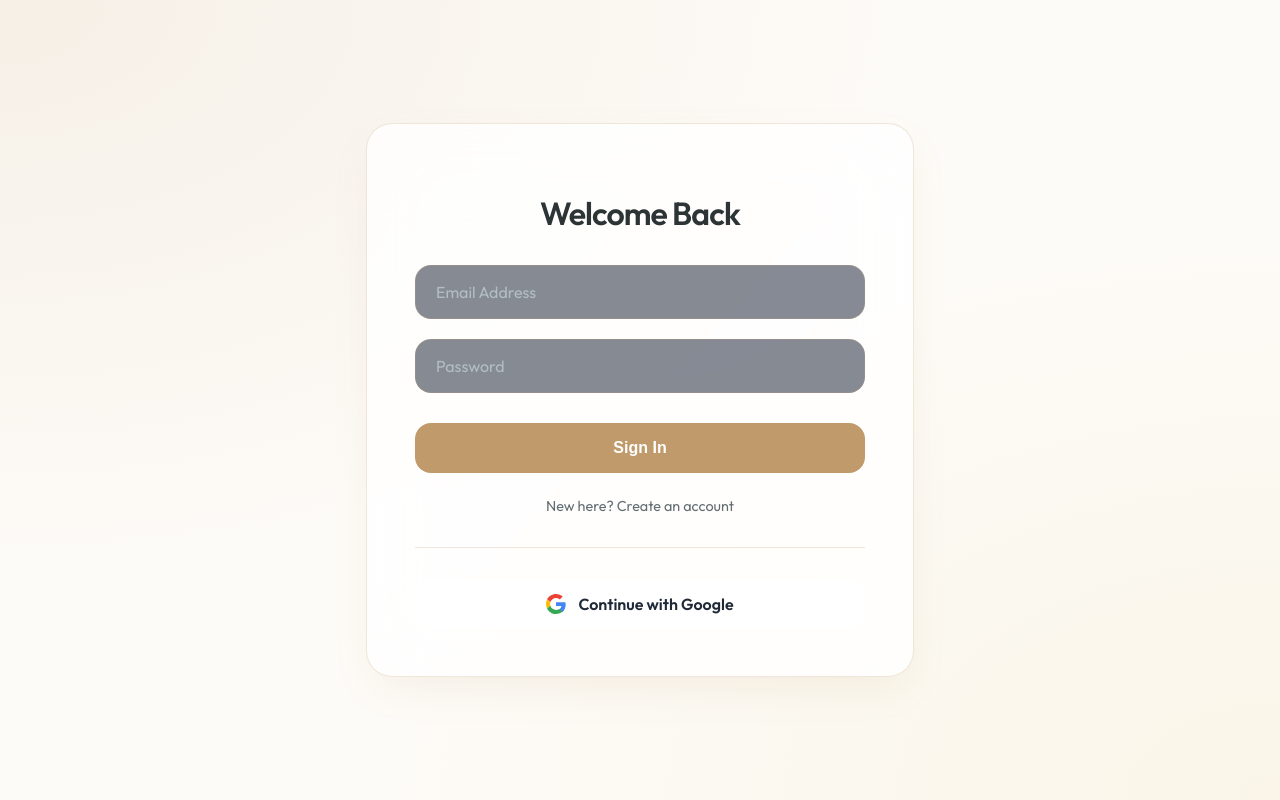
After one commit to riyasingh04-dev/fastapi-ai-chat, a FastAPI app: template app/templates/login.html in a window 1280 px wide. The commit adds this page. Run offline with FastAPI, Linux system fonts and the light colour scheme; the template is opened without the code that fills it, so the values that code supplies are empty; parts of the project's set-up code (start-up, migrations or seed data) failed here and were passed over.

Commit message:
feat: add Google OAuth and email/password auth for multi-user users

```diff
--- a/app/main.py
+++ b/app/main.py
@@ -5,8 +5,11 @@ from fastapi.templating import Jinja2Templates
 
 from starlette.middleware.sessions import SessionMiddleware
 from app.config import get_secret_key
+from app.database import engine, Base
+from app.routers import chat, auth
 
-from app.routers import chat, auth
+# Create database tables
+Base.metadata.create_all(bind=engine)
 
 app = FastAPI(title="FastAPI AI Chat App")
 
@@ -24,12 +27,14 @@ app.include_router(auth.router)
 def home(request: Request):
     user = request.session.get('user')
     if not user:
-        return RedirectResponse(url='/auth/google')
+        # Redirect to the new unified login page
+        return RedirectResponse(url='/auth/login')
 
     return templates.TemplateResponse(
         "index.html",
         {
             "request": request,
-            "user": user
+            "user": user,
+            "token": request.session.get('token')
         }
     )
--- a/app/static/style.css
+++ b/app/static/style.css
@@ -12,27 +12,26 @@
 */
 
 :root {
-    /* Lighter, Golden-Classy Theme */
+    /* Golden-Classy Theme */
     --bg-color: #fdfbf7;
     /* Warm creamy white */
-    --card-bg: rgba(255, 255, 255, 0.75);
+    --card-bg: rgba(255, 255, 255, 0.8);
     --primary: #c19a6b;
     /* Muted Gold / Bronze */
     --primary-hover: #a67c52;
+    --accent: #d4af37;
+    /* Brighter Gold */
     --text-main: #2d3436;
     /* Soft charcoal */
     --text-muted: #636e72;
     --border: rgba(193, 154, 107, 0.25);
-    /* Golden tint border */
     --shadow-soft: 0 16px 42px -10px rgba(193, 154, 107, 0.15);
     --shadow-inset: inset 0 2px 4px rgba(0, 0, 0, 0.02);
     --bubble-user: linear-gradient(135deg, #d4af37, #c19a6b);
-    /* Gradient Gold */
     --bubble-bot: #ffffff;
 
     --phi: 1.618;
     --radius-lg: 26px;
-    /* 16 * 1.618 */
     --radius-md: 16px;
     --radius-sm: 10px;
 }
@@ -42,10 +41,9 @@ body {
     height: 100vh;
     background: var(--bg-color);
     background-image:
-        radial-gradient(at 0% 0%, rgba(193, 154, 107, 0.08) 0px, transparent 50%),
-        radial-gradient(at 100% 100%, rgba(193, 154, 107, 0.08) 0px, transparent 50%);
+        radial-gradient(at 0% 0%, rgba(193, 154, 107, 0.12) 0px, transparent 50%),
+        radial-gradient(at 100% 100%, rgba(212, 175, 55, 0.08) 0px, transparent 50%);
     font-family: 'Outfit', sans-serif;
-
     color: var(--text-main);
     display: flex;
     justify-content: center;
--- /dev/null
+++ b/app/templates/login.html
@@ -0,0 +1,211 @@
+<!DOCTYPE html>
+<html>
+
+<head>
+    <title>Login - AI Chat</title>
+    <link rel="stylesheet" href="/static/style.css">
+    <style>
+        .auth-card {
+            width: 100%;
+            max-width: 450px;
+            padding: 48px;
+            background: var(--card-bg);
+            backdrop-filter: blur(40px);
+            -webkit-backdrop-filter: blur(40px);
+            border: 1px solid var(--border);
+            border-radius: var(--radius-lg);
+            box-shadow: var(--shadow-soft);
+            animation: fadeIn 0.6s cubic-bezier(0.22, 1, 0.36, 1);
+        }
+
+        .auth-title {
+            font-size: 2rem;
+            margin-bottom: 32px;
+            text-align: center;
+            font-weight: 600;
+            letter-spacing: -0.03em;
+            color: var(--text-main);
+        }
+
+        .auth-form {
+            display: flex;
+            flex-direction: column;
+            gap: 20px;
+        }
+
+        .auth-form input {
+            padding: 16px 20px;
+            background: rgba(15, 23, 42, 0.5);
+            border: 1px solid var(--border);
+            border-radius: var(--radius-md);
+            color: white;
+            font-size: 1rem;
+            outline: none;
+            transition: border-color 0.3s ease;
+        }
+
+        .auth-form input:focus {
+            border-color: var(--primary);
+        }
+
+        .auth-form button {
+            padding: 16px;
+            background: var(--primary);
+            color: white;
+            border: none;
+            border-radius: var(--radius-md);
+            font-size: 1rem;
+            font-weight: 600;
+            cursor: pointer;
+            transition: all 0.3s ease;
+            margin-top: 10px;
+        }
+
+        .auth-form button:hover {
+            background: var(--primary-hover);
+            transform: translateY(-2px);
+            box-shadow: 0 10px 20px -5px rgba(99, 102, 241, 0.4);
+        }
+
+        .google-login {
+            display: flex;
+            align-items: center;
+            justify-content: center;
+            gap: 12px;
+            margin-top: 24px;
+            padding: 14px;
+            background: white;
+            color: #1f2937;
+            border-radius: var(--radius-md);
+            text-decoration: none;
+            font-weight: 600;
+            transition: all 0.3s ease;
+        }
+
+        .google-login:hover {
+            background: #f3f4f6;
+            transform: translateY(-1px);
+        }
+
+        .toggle-auth {
+            text-align: center;
+            margin-top: 24px;
+            cursor: pointer;
+            color: var(--text-muted);
+            font-size: 0.9rem;
+            transition: color 0.3s ease;
+        }
+
+        .toggle-auth:hover {
+            color: var(--primary);
+        }
+
+        hr {
+            margin: 32px 0;
+            border: none;
+            border-top: 1px solid var(--border);
+        }
+    </style>
+</head>
+
+<body>
+    <div class="auth-card">
+        <h1 class="auth-title" id="auth-title">Welcome Back</h1>
+
+        <form id="login-form" class="auth-form">
+            <input type="email" id="email" placeholder="Email Address" required>
+            <input type="password" id="password" placeholder="Password" required>
+            <button type="submit">Sign In</button>
+        </form>
+
+        <form id="signup-form" class="auth-form" style="display: none;">
+            <input type="text" id="signup-name" placeholder="Full Name" required>
+            <input type="email" id="signup-email" placeholder="Email Address" required>
+            <input type="password" id="signup-password" placeholder="Password" required>
+            <button type="submit">Create Account</button>
+        </form>
+
+        <div class="toggle-auth" onclick="toggleAuth()" id="toggle-text">New here? Create an account</div>
+
+        <hr>
+        <a href="/auth/google" class="google-login">
+            <svg width="20" height="20" viewBox="0 0 48 48">
+                <path fill="#EA4335"
+                    d="M24 9.5c3.54 0 6.71 1.22 9.21 3.6l6.85-6.85C35.9 2.38 30.47 0 24 0 14.62 0 6.51 5.38 2.56 13.22l7.98 6.19C12.43 13.72 17.74 9.5 24 9.5z" />
+                <path fill="#4285F4"
+                    d="M46.98 24.55c0-1.57-.15-3.13-.45-4.69H24v9.07h12.91c-.58 3.33-2.44 6.17-5.22 8.04l8.11 6.3c4.74-4.37 7.49-10.82 7.49-18.72z" />
+                <path fill="#FBBC05"
+                    d="M10.53 28.59c-.48-1.45-.76-2.99-.76-4.59s.27-3.14.76-4.59l-7.98-6.19C.92 16.46 0 20.12 0 24c0 3.88.92 7.54 2.56 10.78l7.97-6.19z" />
+                <path fill="#34A853"
+                    d="M24 48c6.48 0 11.93-2.13 15.89-5.81l-8.11-6.3c-2.21 1.51-5.04 2.42-7.78 2.42-6.26 0-11.57-4.22-13.47-9.91l-7.98 6.19C6.51 42.62 14.62 48 24 48z" />
+                <path fill="none" d="M0 0h48v48H0z" />
+            </svg>
+            Continue with Google
+        </a>
+    </div>
+
+    <script>
+        function toggleAuth() {
+            const loginForm = document.getElementById('login-form');
+            const signupForm = document.getElementById('signup-form');
+            const title = document.getElementById('auth-title');
+            const toggleText = document.getElementById('toggle-text');
+
+            if (loginForm.style.display === 'none') {
+                loginForm.style.display = 'flex';
+                signupForm.style.display = 'none';
+                title.innerText = 'Welcome Back';
+                toggleText.innerText = "New here? Create an account";
+            } else {
+                loginForm.style.display = 'none';
+                signupForm.style.display = 'flex';
+                title.innerText = 'Join AI Chat';
+                toggleText.innerText = "Already have an account? Sign In";
+            }
+        }
+
+        document.getElementById('login-form').onsubmit = async (e) => {
+            e.preventDefault();
+            const formData = new FormData();
+            formData.append('username', document.getElementById('email').value);
+            formData.append('password', document.getElementById('password').value);
+
+            const res = await fetch('/auth/login', {
+                method: 'POST',
+                body: formData
+            });
+
+            if (res.ok) {
+                const data = await res.json();
+                window.location.href = `/auth/set_session?token=${data.access_token}&email=${document.getElementById('email').value}`;
+            } else {
+                alert('Authentication failed. Please check your credentials.');
+            }
+        };
+
+        document.getElementById('signup-form').onsubmit = async (e) => {
+            e.preventDefault();
+            const payload = {
+                name: document.getElementById('signup-name').value,
+                email: document.getElementById('signup-email').value,
+                password: document.getElementById('signup-password').value
+            };
+
+            const res = await fetch('/auth/signup', {
+                method: 'POST',
+                headers: { 'Content-Type': 'application/json' },
+                body: JSON.stringify(payload)
+            });
+
+            if (res.ok) {
+                alert('Account created! You can now sign in.');
+                toggleAuth();
+            } else {
+                const err = await res.json();
+                alert('Signup failed: ' + err.detail);
+            }
+        };
+    </script>
+</body>
+
+</html>
```
Also changed, not shown: other parts of app/static/style.css (+12 -23 lines), app/config.py (+10 -0 lines), app/database.py (added, +18 -0 lines), app/models.py (added, +19 -0 lines), app/routers/auth.py (+100 -13 lines), app/routers/chat.py (+6 -3 lines), app/templates/index.html (+15 -3 lines), app/utils.py (added, +54 -0 lines).
